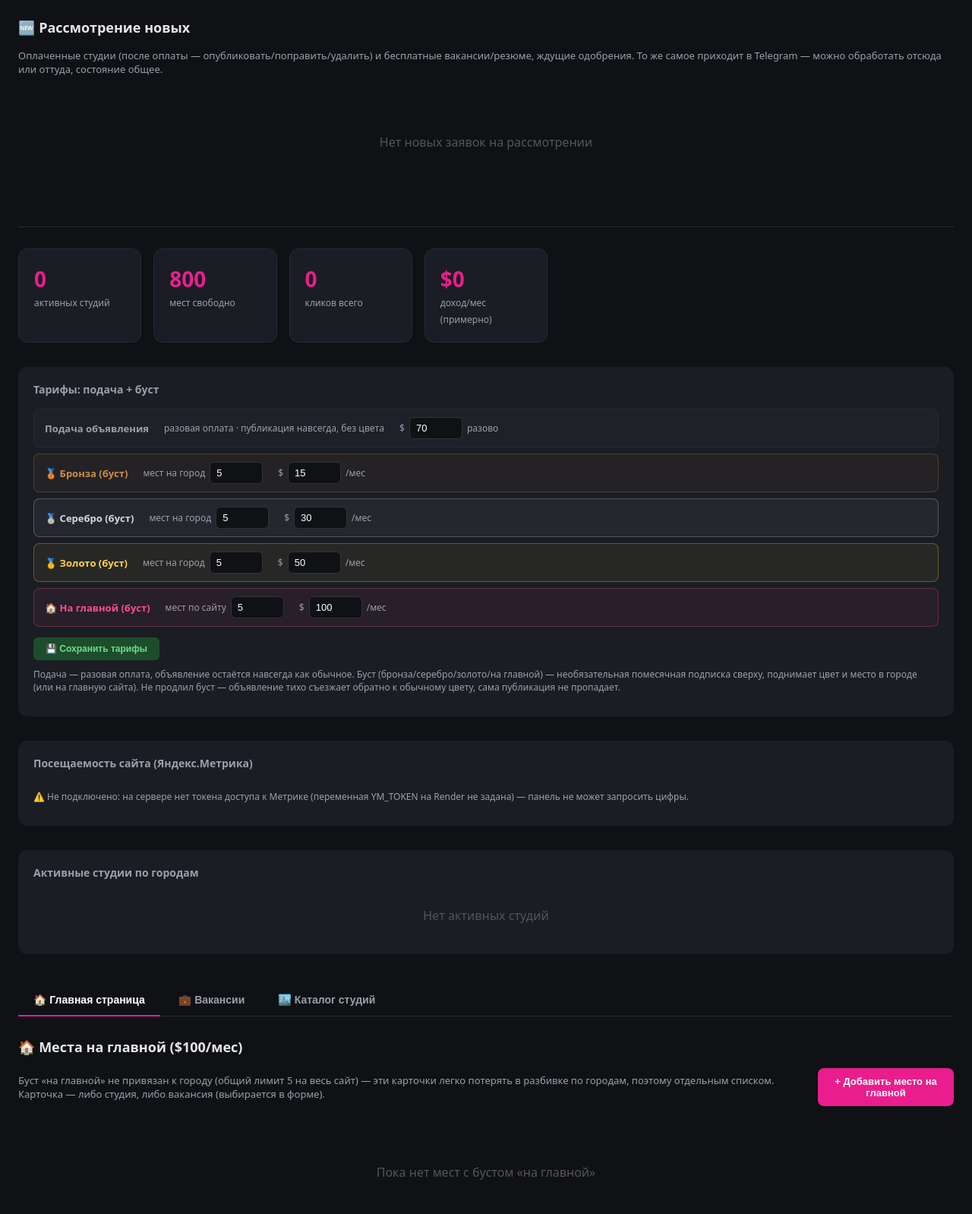
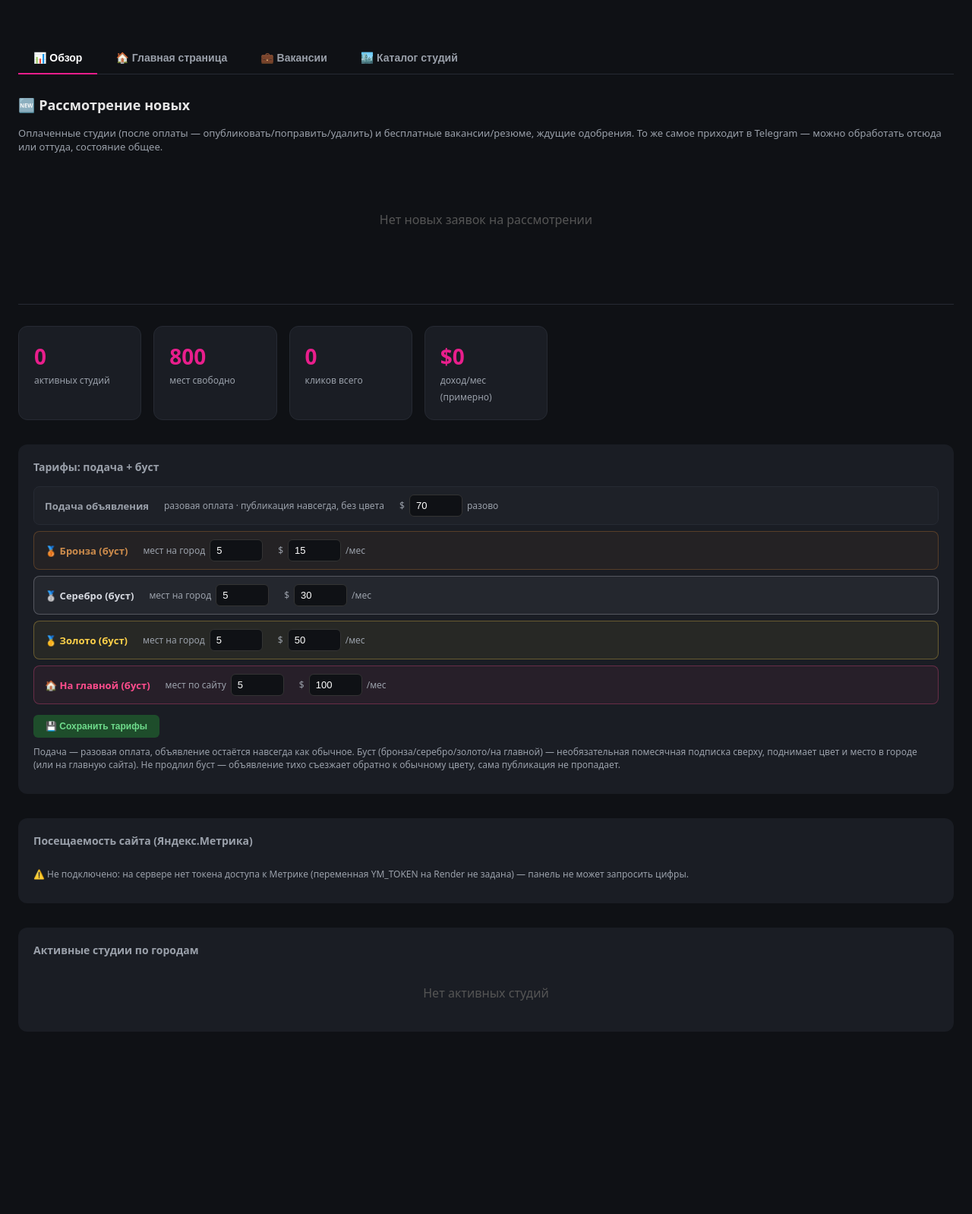
Before and after one commit to admin11111111113/workadult-server, a Flask app: page /admin in a window 1280 px wide. Shown: the part 56-1654 px from the top of the page at 76% size. After the commit the page ends 1414 px from the top, so only its background shows below. Run offline with Flask 3, Linux system fonts and the light colour scheme; the visitor is signed in with stand-in values (Sample User, id 1); data that the repository does not hold is empty.

Commit message:
Добавить вкладку «Обзор» первой (модерация, тарифы, статистика)
Было 3 вкладки + очередь/тарифы висели наверху вне вкладок — непонятно
куда они относятся. Теперь 4 вкладки по порядку: Обзор / Главная
страница / Вакансии / Каталог студий, Обзор открыт по умолчанию.

Проверено headless-браузером на рендере с моковыми данными.

```diff
--- a/templates/dashboard.html
+++ b/templates/dashboard.html
@@ -168,6 +168,15 @@
 
 <div class="content">
 
+  <div class="tab-bar">
+    <button type="button" class="tab-btn" data-tab="overview" onclick="showTab('overview')">📊 Обзор</button>
+    <button type="button" class="tab-btn" data-tab="home" onclick="showTab('home')">🏠 Главная страница</button>
+    <button type="button" class="tab-btn" data-tab="vac" onclick="showTab('vac')">💼 Вакансии</button>
+    <button type="button" class="tab-btn" data-tab="catalog" onclick="showTab('catalog')">🏙️ Каталог студий</button>
+  </div>
+
+  <div class="tab-panel" id="tab-overview">
+
   <div class="section-block">
     <h2>🆕 Рассмотрение новых{% if review_studios or review_free %} <span class="badge active">{{ (review_studios|length) + (review_free|length) }}</span>{% endif %}</h2>
     <div style="font-size:13px;color:#9aa0aa;margin-bottom:16px">Оплаченные студии (после оплаты — опубликовать/поправить/удалить) и бесплатные вакансии/резюме, ждущие одобрения. То же самое приходит в Telegram — можно обработать отсюда или оттуда, состояние общее.</div>
@@ -334,10 +343,6 @@
     </div>
   </div>
 
-  <div class="tab-bar">
-    <button type="button" class="tab-btn" data-tab="home" onclick="showTab('home')">🏠 Главная страница</button>
-    <button type="button" class="tab-btn" data-tab="vac" onclick="showTab('vac')">💼 Вакансии</button>
-    <button type="button" class="tab-btn" data-tab="catalog" onclick="showTab('catalog')">🏙️ Каталог студий</button>
   </div>
 
   <!-- ВАКАНСИИ -->
@@ -543,7 +548,7 @@ function showTab(name) {
   document.querySelectorAll('.tab-panel').forEach(el => el.classList.toggle('active', el.id === 'tab-' + name));
   document.querySelectorAll('.tab-btn').forEach(el => el.classList.toggle('active', el.dataset.tab === name));
 }
-showTab('home');
+showTab('overview');
 
 /* ---------- Вакансии ---------- */
 function toggleVacAddCard() {
```
